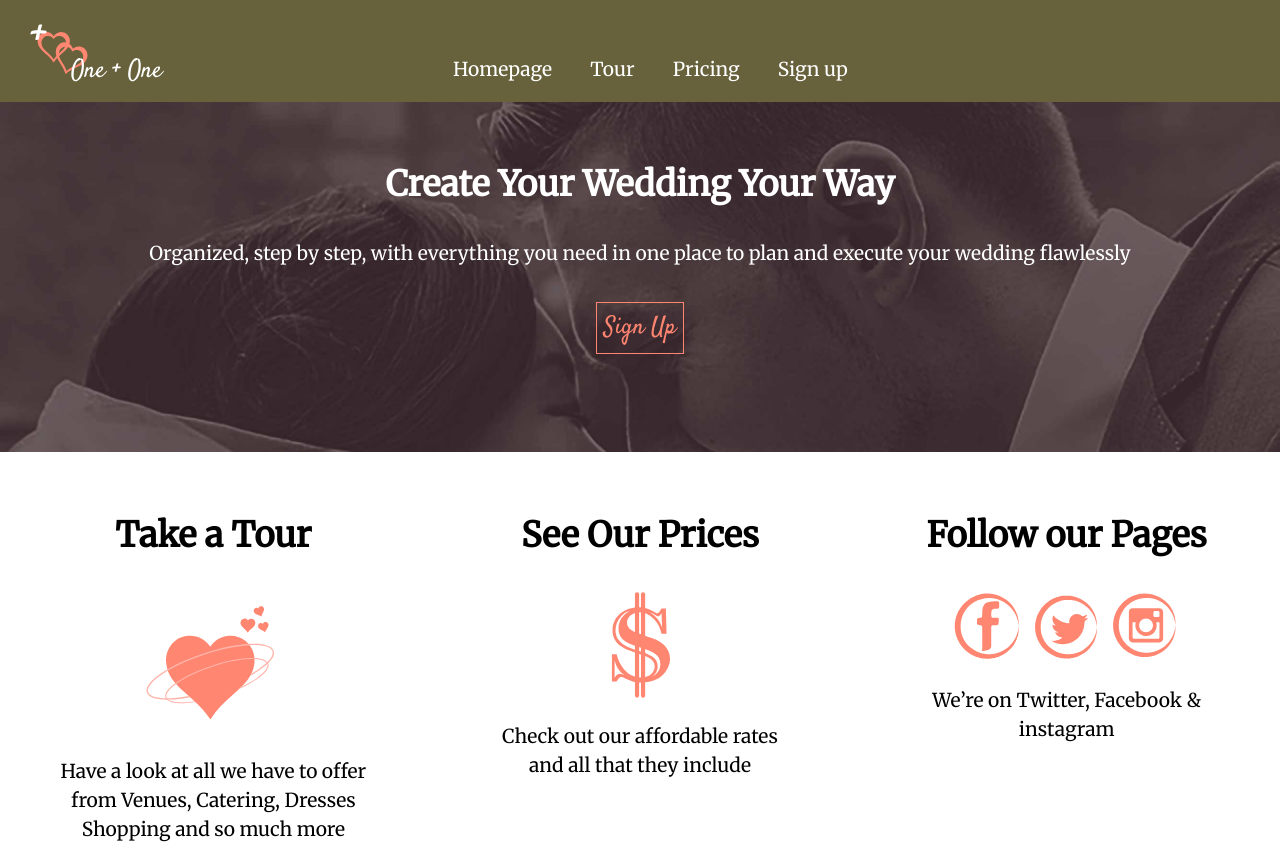
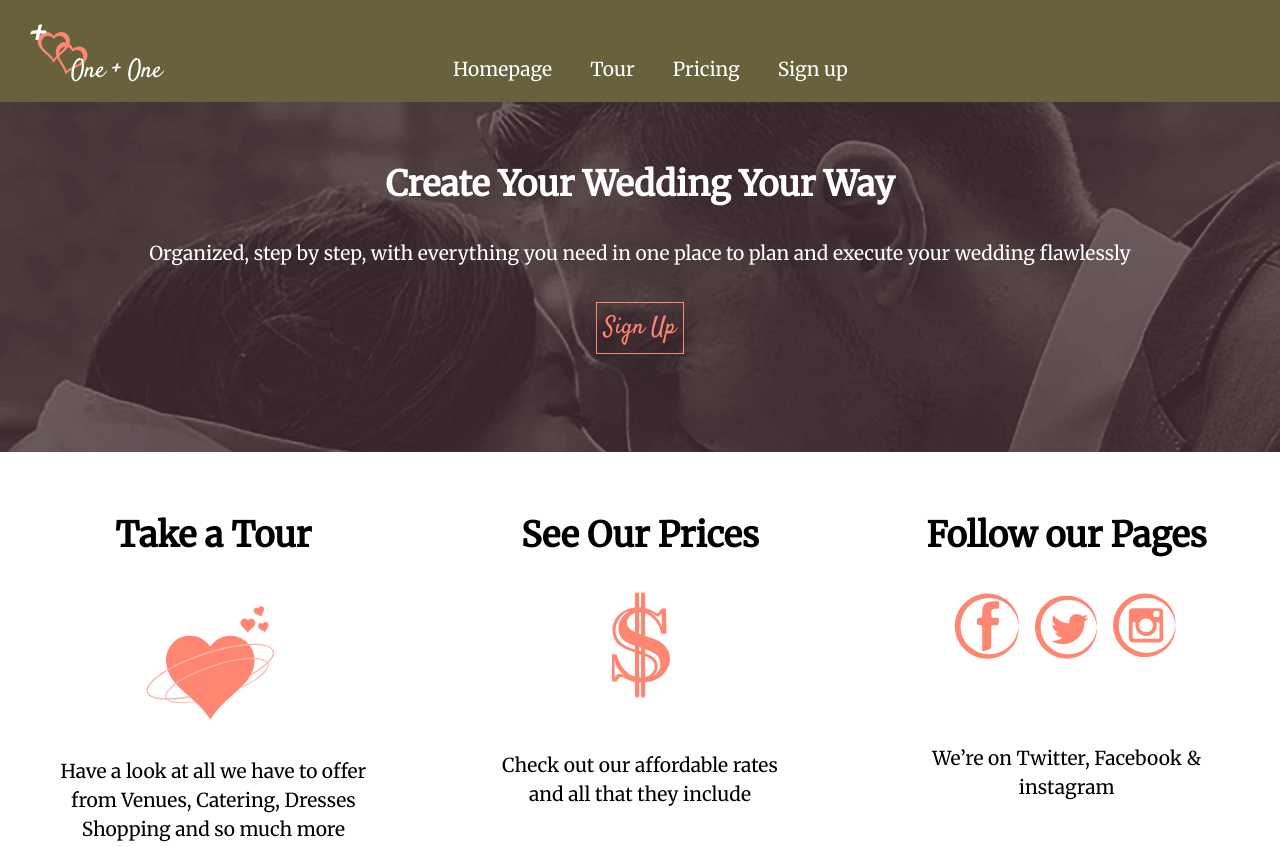
Before and after one commit to bonniecampbell/dsn1675-saas-website, a plain HTML site: page index.html in a window 1280 px wide. Shown: the top 847 px of the page. Drawn offline with Linux system fonts and the light colour scheme.

Commit message:
fixed padding on large screen in homepage

```diff
--- a/css/main.css
+++ b/css/main.css
@@ -254,5 +254,13 @@ footer li {
   text-align: left;
 }
 
+.price-section p {
+  padding-top: 1.5em;
+}
+
+.follow-section p {
+  padding-top: 3em;
+}
+
 
   }
```
